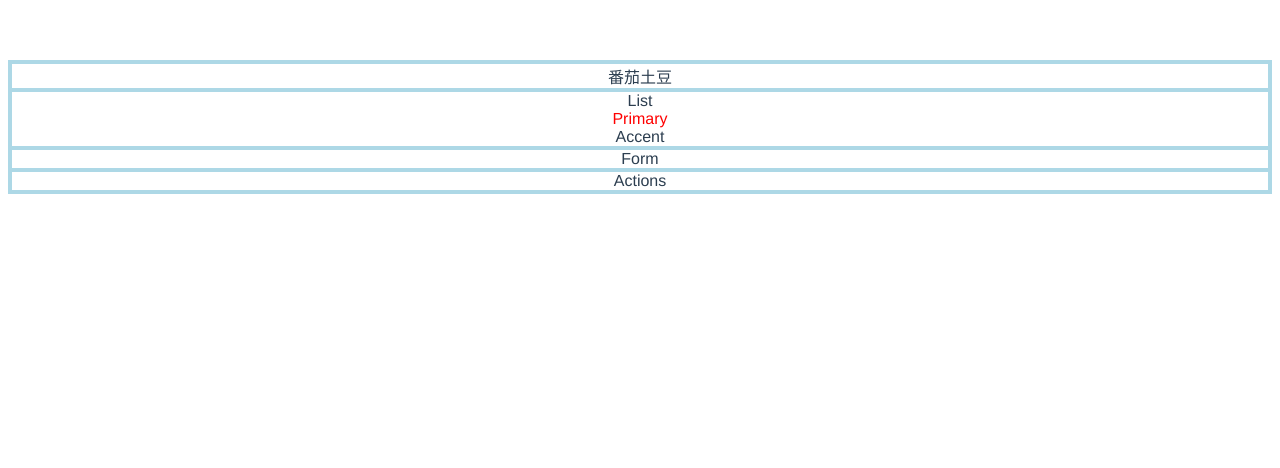
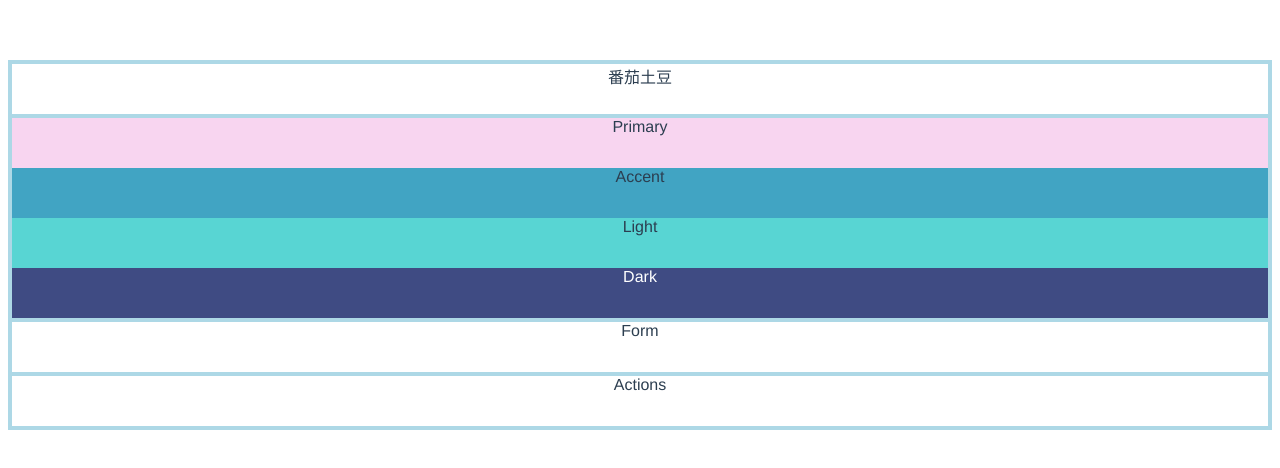
Before and after one commit to haoqicat/vtodo, a Vue app: page / in a window 1280 px wide. Shown: the top 468 px of the page. Built offline with nearby package versions, Linux system fonts and the light colour scheme.

Commit message:
full palette

```diff
--- a/src/components/TodoList.vue
+++ b/src/components/TodoList.vue
@@ -1,11 +1,16 @@
 <template>
   <div class="wrap">
-    List
     <div class="primary">
       Primary
     </div>
     <div class="accent">
       Accent
+    </div>
+    <div class="light">
+      Light
+    </div>
+    <div class="dark">
+      Dark
     </div>
   </div>
 </template>
@@ -19,9 +24,21 @@ export default {
 <style lang="scss">
 @import '@/styles/variables.scss';
 .wrap {
-  border: 2px solid lightblue;
+  * {
+    min-height: 50px;
+  }
   .primary {
-    color: $primary-color;
+    background-color: $primary-pink;
+  }
+  .accent {
+    background-color: $accent-blue;
+  }
+  .light {
+    background-color: $accent-light;
+  }
+  .dark {
+    color: white;
+    background-color: $accent-dark;
   }
 }
 </style>
--- a/src/styles/variables.scss
+++ b/src/styles/variables.scss
@@ -1 +1,4 @@
-$primary-color: red;
+$primary-pink: #F8D5F0;
+$accent-blue: #41A4C3;
+$accent-light: #58D5D3;
+$accent-dark: #3F4B83;
```
